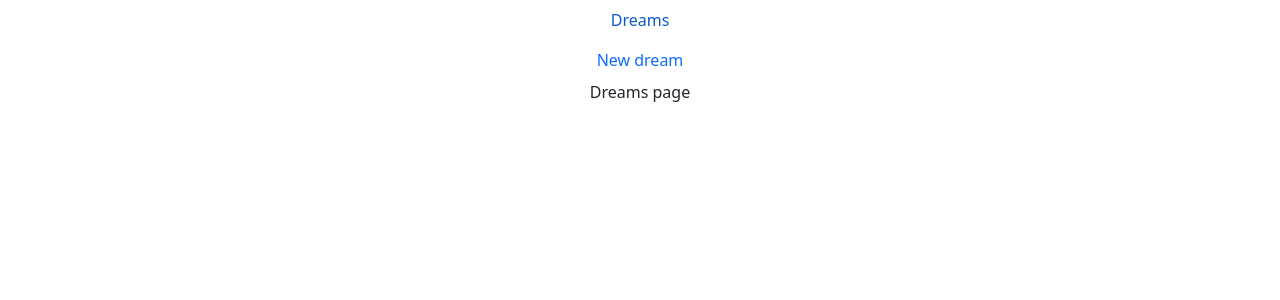
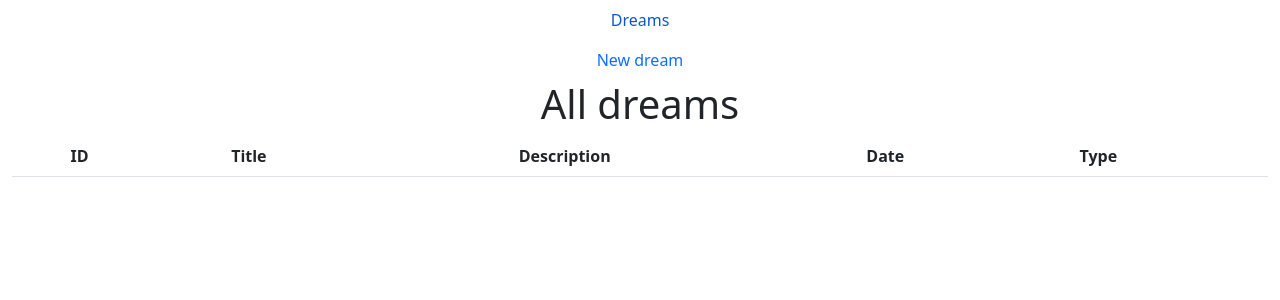
Before and after one commit to borisknot/dream-journal, a React (Create React App) app: page / in a window 1280 px wide. Shown: the top 300 px of the page. Built offline with nearby package versions, Linux system fonts and the light colour scheme.

Commit message:
Add: View Dreams page

```diff
--- a/src/pages/DreamsPage.tsx
+++ b/src/pages/DreamsPage.tsx
@@ -1,9 +1,44 @@
 import React from "react";
+import Table from "react-bootstrap/Table";
+import { useSelector } from "react-redux";
+import { Link } from "react-router-dom";
+import { Dream } from "../models/Dream";
+import { RootState } from "../store";
 
 export default function DreamsPage() {
+  const dreams = useSelector<RootState, Dream[]>(state => state.dreamReducer.dreams);
+
   return (
     <div>
-      Dreams page
+      <h1>All dreams</h1>
+      <Table striped>
+        <thead>
+          <tr>
+            <th>ID</th>
+            <th>Title</th>
+            <th>Description</th>
+            <th>Date</th>
+            <th>Type</th>
+            <th></th>
+          </tr>
+        </thead>
+        <tbody>
+          {dreams.map((dream, index) => {
+            return (
+              <tr key={index}>
+                <td>{dream.id}</td>
+                <td>{dream.title}</td>
+                <td>{dream.description}</td>
+                <td>{dream.date}</td>
+                <td>{dream.type}</td>
+                <td>
+                  <Link to={`/dreams/${dream.id}/edit`} className="button-primary">Edit</Link>
+                </td>
+              </tr>
+            );
+          })}
+        </tbody>
+      </Table>
     </div>
   );
 }
```
